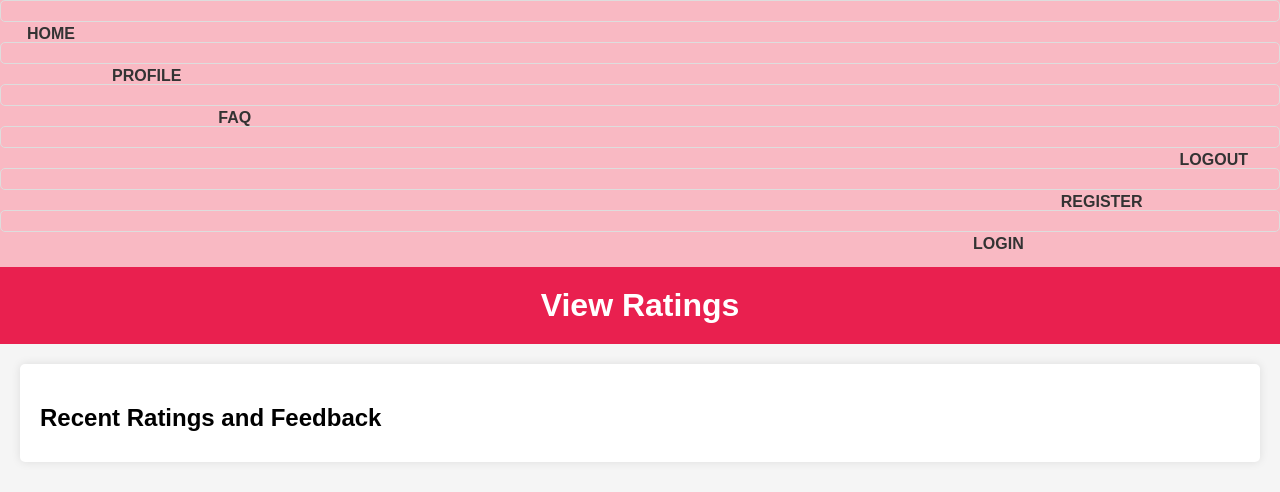
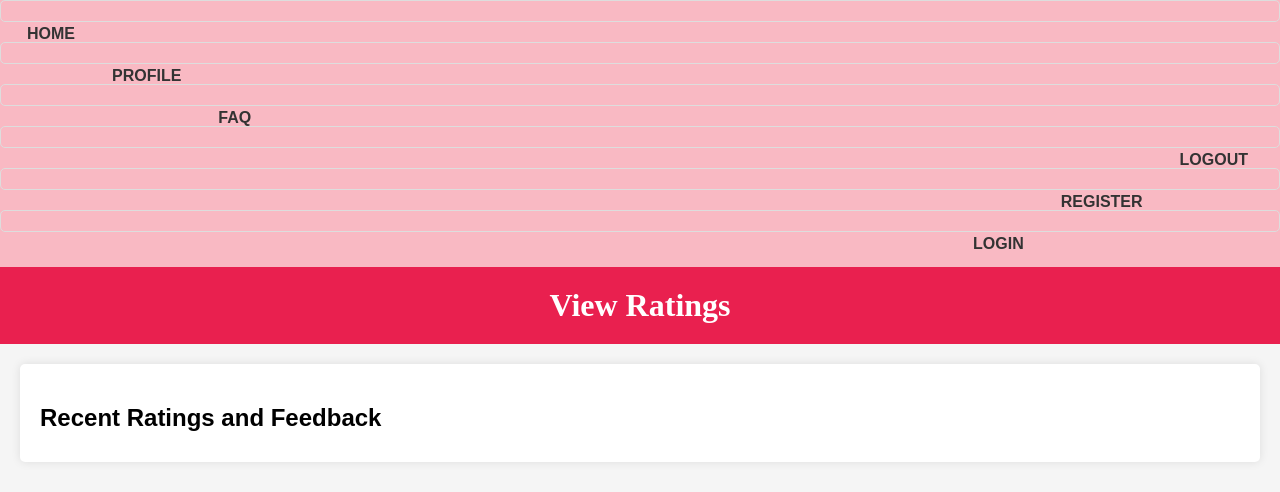
Before and after one commit to Desmond23Y/goingpink, a PHP site: page /Users/view_rating.php in a window 1280 px wide. Shown: the top 492 px of the page. Run offline with PHP 8.4, Linux system fonts and the light colour scheme; data that the repository does not hold is empty; some web fonts are replaced.

Commit message:
Update view_rating.css

```diff
--- a/Users/view_rating.css
+++ b/Users/view_rating.css
@@ -5,7 +5,7 @@ body, ul {
 }
 
 body {
-    font-family: Arial, sans-serif;
+    font-family: Futura, sans-serif;
     background-color: #f5f5f5;
 }
 
@@ -18,6 +18,7 @@ header {
 
 h1 {
     margin: 0;
+    font-family: Butler, serif;
 }
 
 #ratings-container {
```
